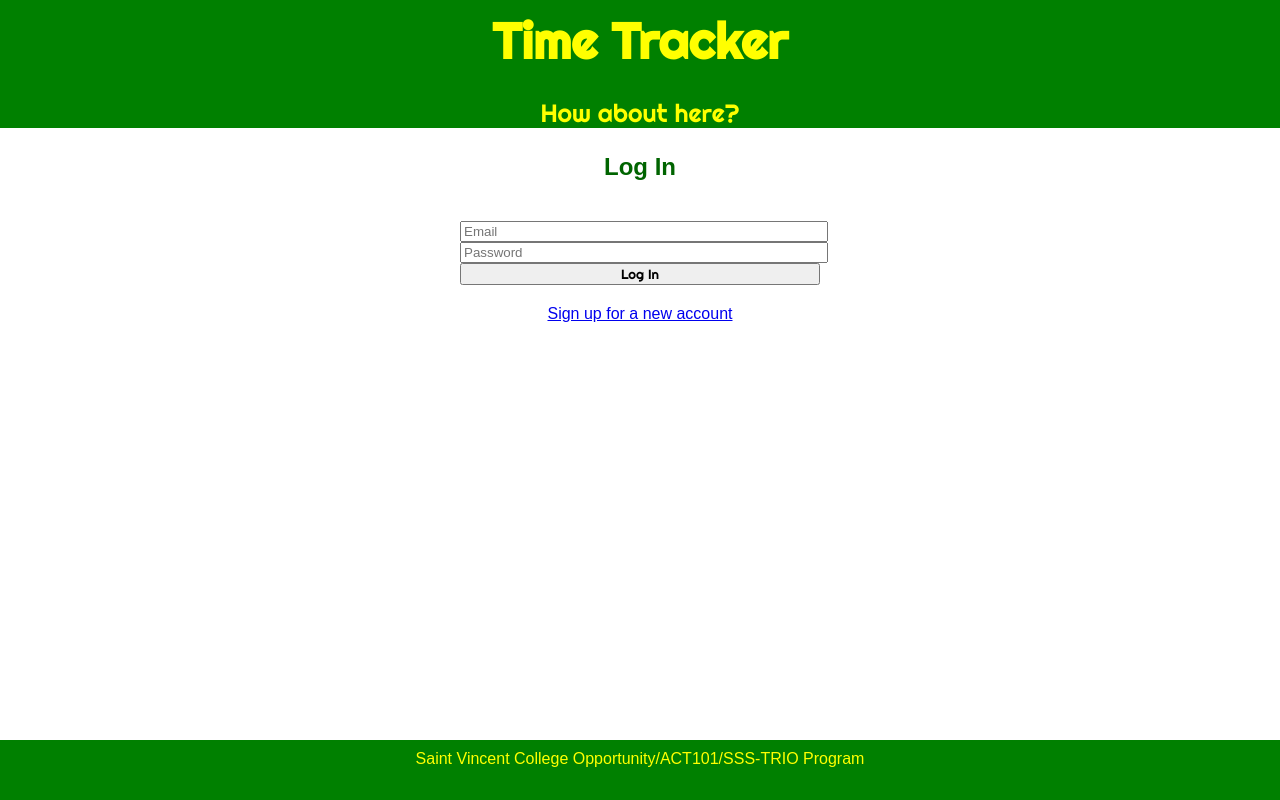
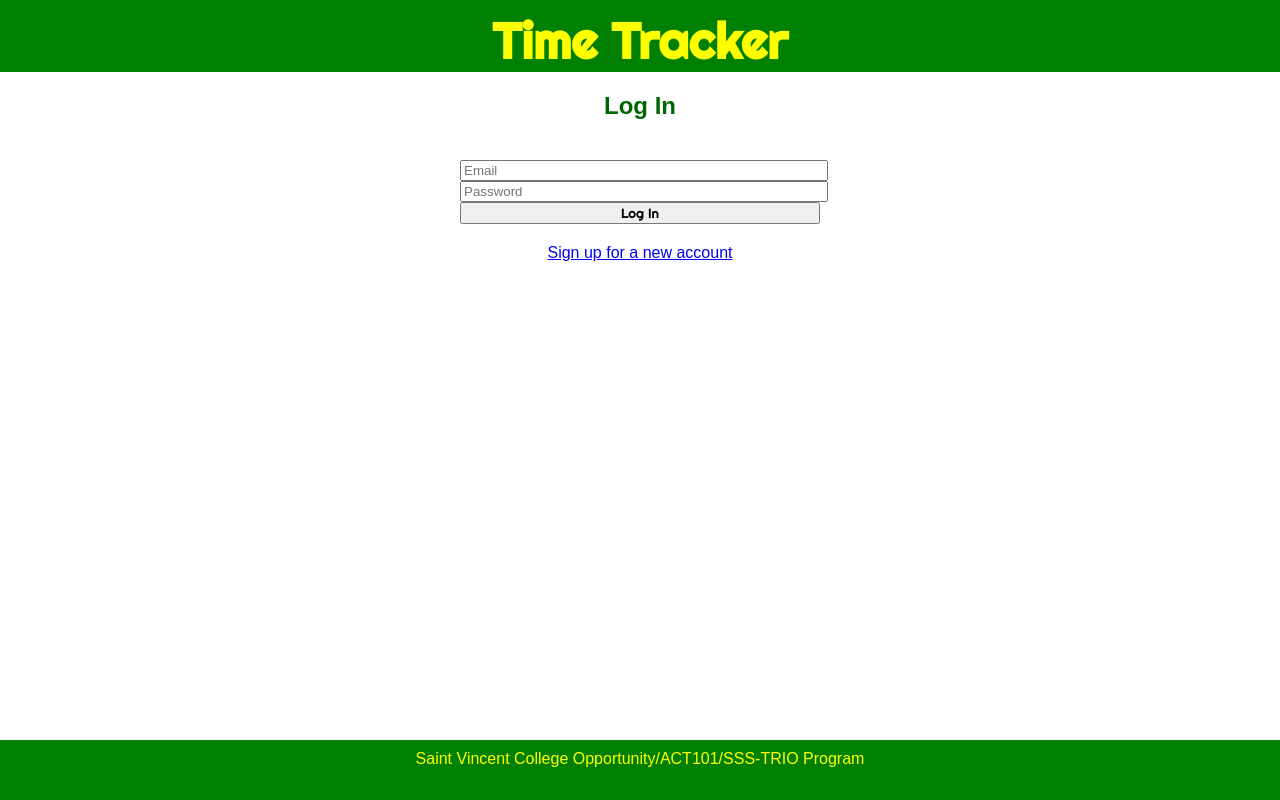
Before and after one commit to seanmfox/time-tracker, a React (Create React App) app in the folder client/: page / in a window 1280 px wide. Built offline with nearby package versions, Linux system fonts and the light colour scheme.

Commit message:
bug: Remove settings from header

```diff
--- a/client/src/components/Header.js
+++ b/client/src/components/Header.js
@@ -1,12 +1,12 @@
 import React, { Component } from "react";
-import Settings from "./Settings"
+// import Settings from "./Settings"
 
 class Header extends Component {
   render() {
     return (
       <header>
         <h1>Time Tracker</h1>
-        <Settings />
+        {/* <Settings /> */}
       </header>
     );
   }
```
